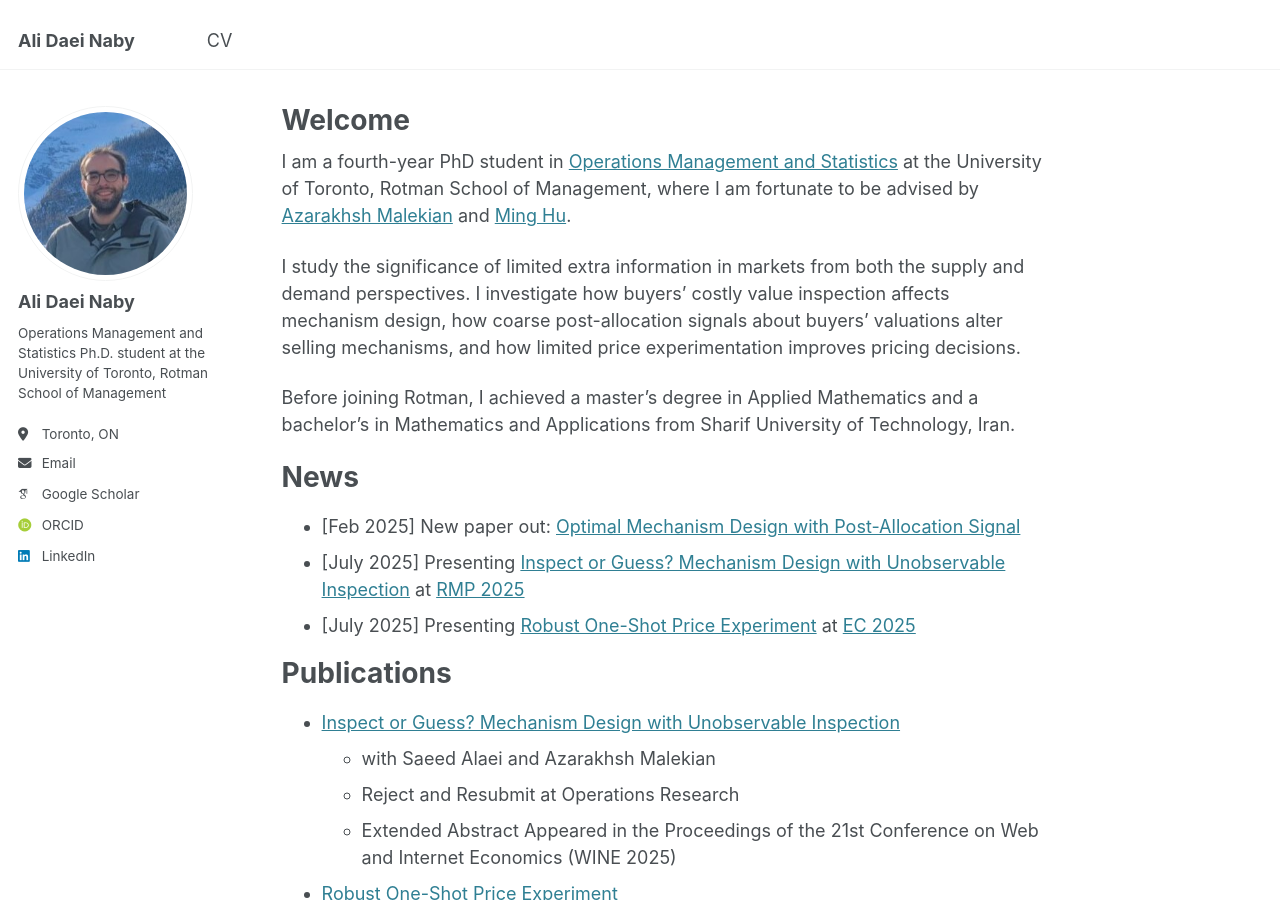
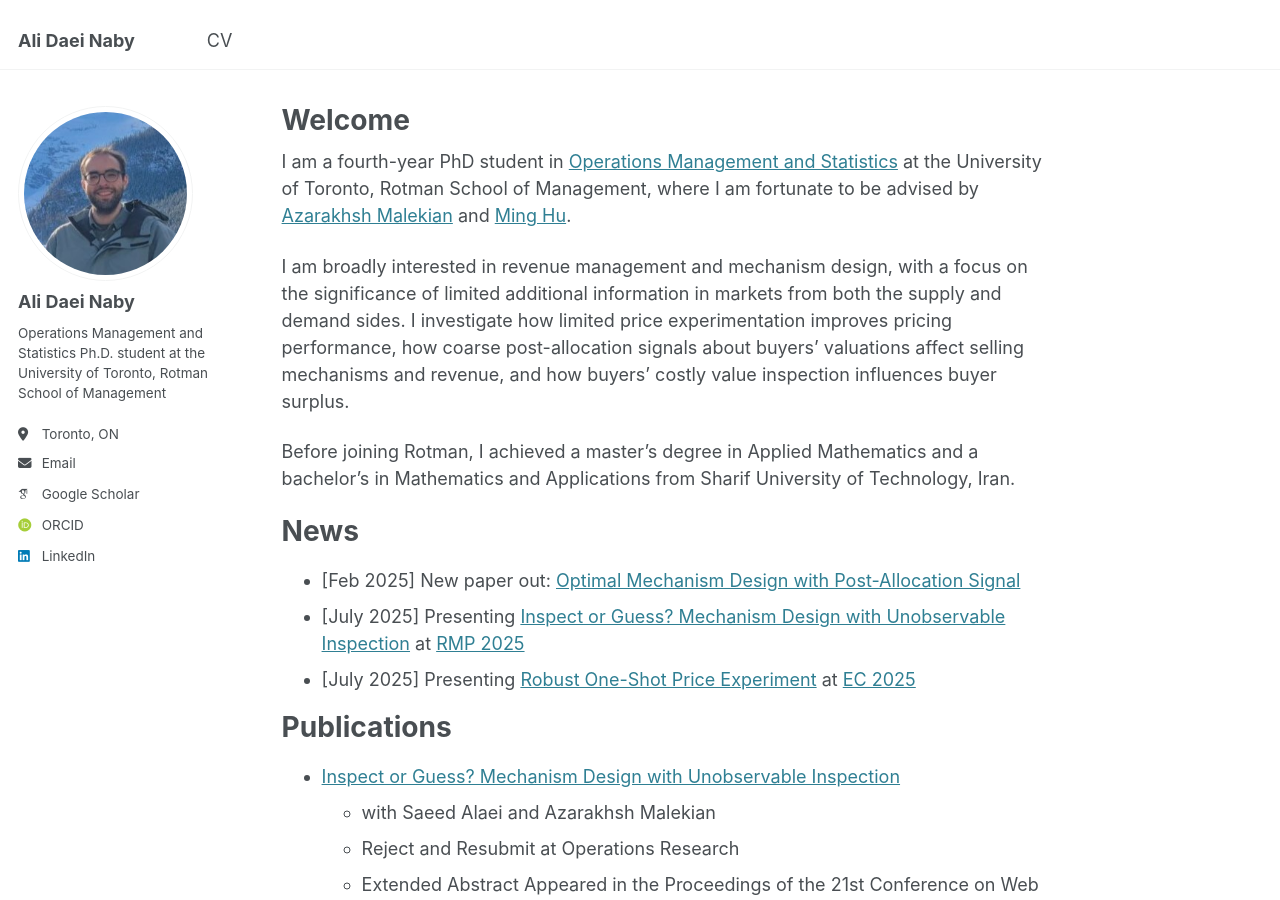
Before and after one commit to alidaeinaby/alidaeinaby.github.io, a Jekyll site: the page built from _pages/about.md, in a window 1280 px wide and 900 px high. Built offline with Jekyll 4.4.1, drawn with Linux system fonts in a browser that asks for light colours; some web fonts are replaced.

Commit message:
Update about.md

```diff
--- a/_pages/about.md
+++ b/_pages/about.md
@@ -9,7 +9,7 @@ redirect_from:
 
 I am a fourth-year PhD student in [Operations Management and Statistics](https://www.rotman.utoronto.ca/programs/phd-program/major-areas-of-study/opm-accordions/) at the University of Toronto, Rotman School of Management, where I am fortunate to be advised by [Azarakhsh Malekian](https://discover.research.utoronto.ca/22380-azarakhsh-malekian) and [Ming Hu](https://discover.research.utoronto.ca/21567-ming-hu).
 
-I study the significance of limited extra information in markets from both the supply and demand perspectives. I investigate how buyers' costly value inspection affects mechanism design, how coarse post-allocation signals about buyers' valuations alter selling mechanisms, and how limited price experimentation improves pricing decisions.
+I am broadly interested in revenue management and mechanism design, with a focus on the significance of limited additional information in markets from both the supply and demand sides. I investigate how limited price experimentation improves pricing performance, how coarse post-allocation signals about buyers’ valuations affect selling mechanisms and revenue, and how buyers’ costly value inspection influences buyer surplus.
 
 Before joining Rotman, I achieved a master's degree in Applied Mathematics and a bachelor's in Mathematics and Applications from Sharif University of Technology, Iran.
 
```
